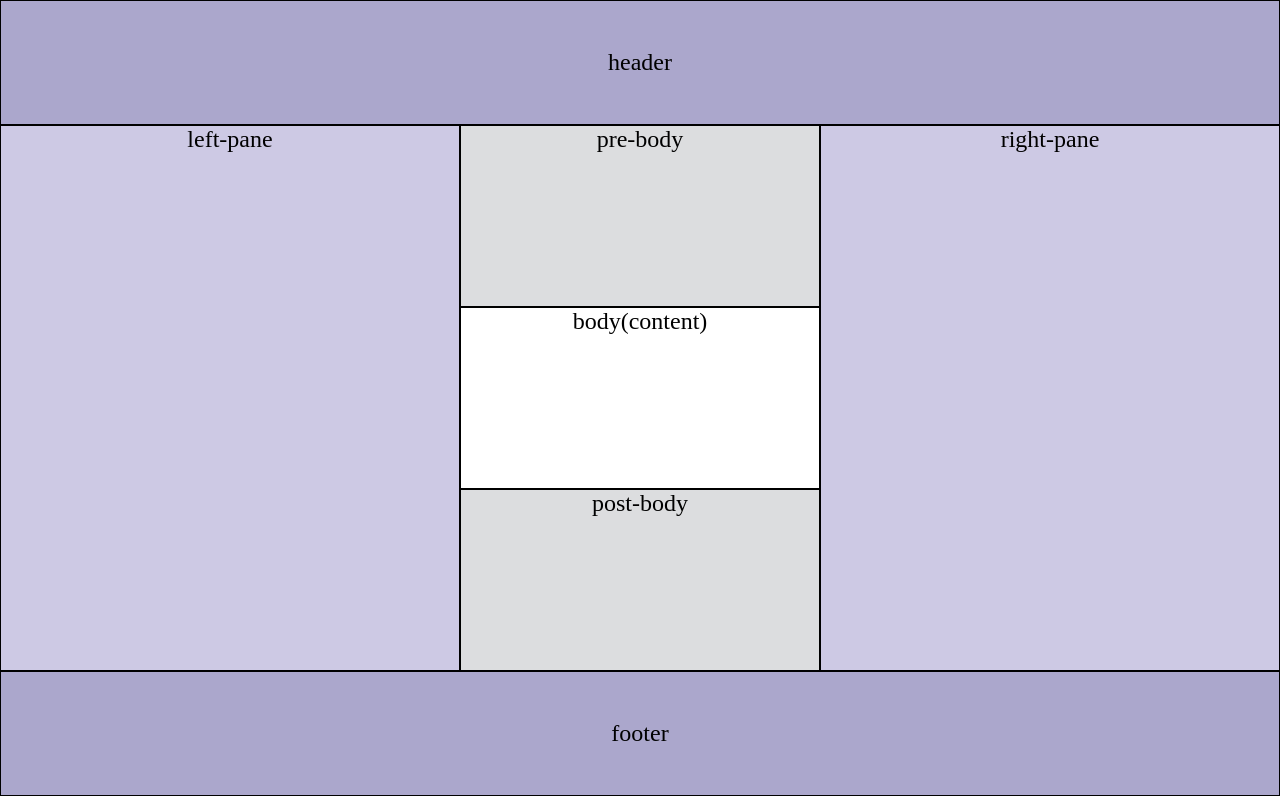
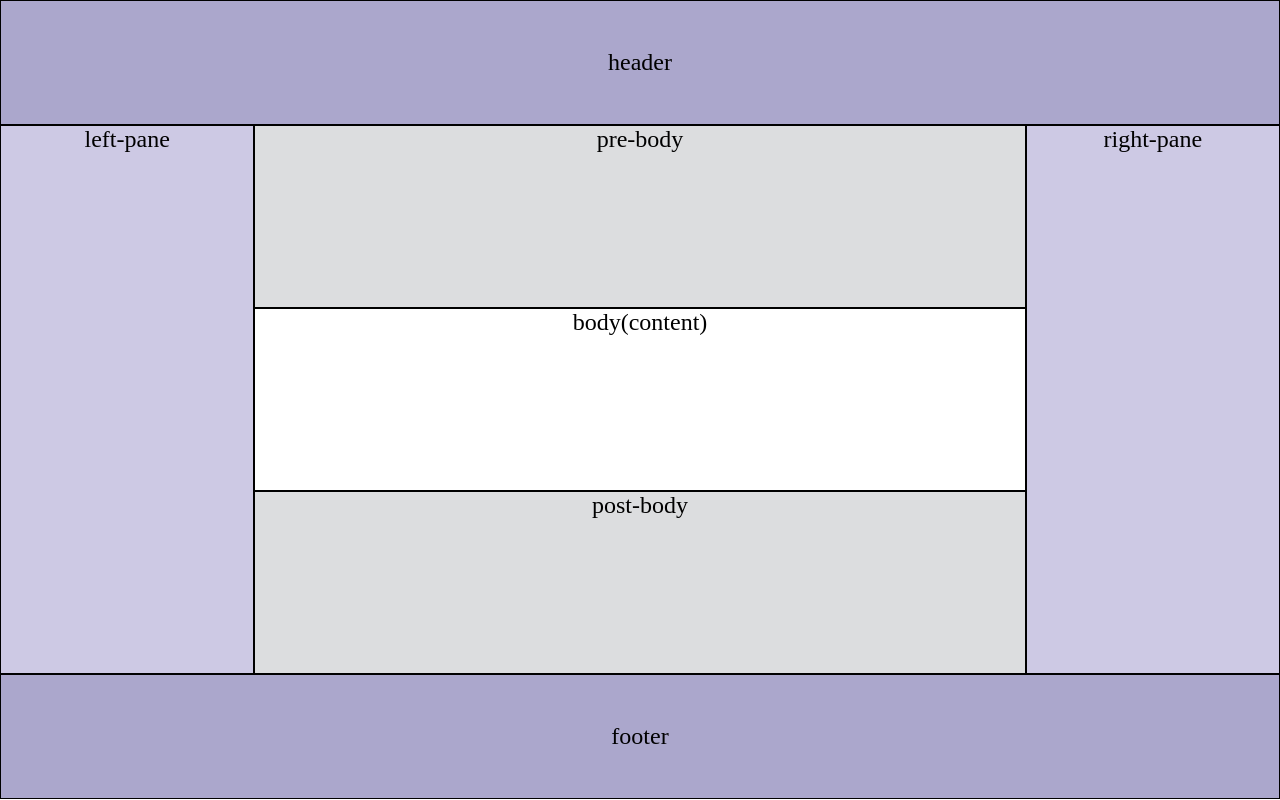
Before and after one commit to fadhilhasbi/ferd-hacktiv8-asmaraku-slicing-test, a plain HTML site: page index.html in a window 1280 px wide. Drawn offline with Linux system fonts and the light colour scheme.

Commit message:
adding few changes

```diff
--- a/style.css
+++ b/style.css
@@ -6,7 +6,7 @@
 body {
   margin: 0;
   padding: 0;
-  height: 95vh;
+  height: 99.9vh;
   display: flex;
   flex-direction: column;
   text-align: center;
@@ -25,7 +25,7 @@ header {
 
 .main-container {
   display: flex;
-  flex: 1;
+  flex: 5;
   flex-direction: column;
 }
 
@@ -48,11 +48,10 @@ aside {
 footer {
   background-color: #aba7cc;
   border: 1px solid;
-  margin-bottom: -1.5em;
   padding: 2em 0 2em 0;
 }
 
-@media all and (max-width: 250px) {
+@media all and (max-width: 338px) {
   .mid-content {
     flex-direction: column;
   }
```
